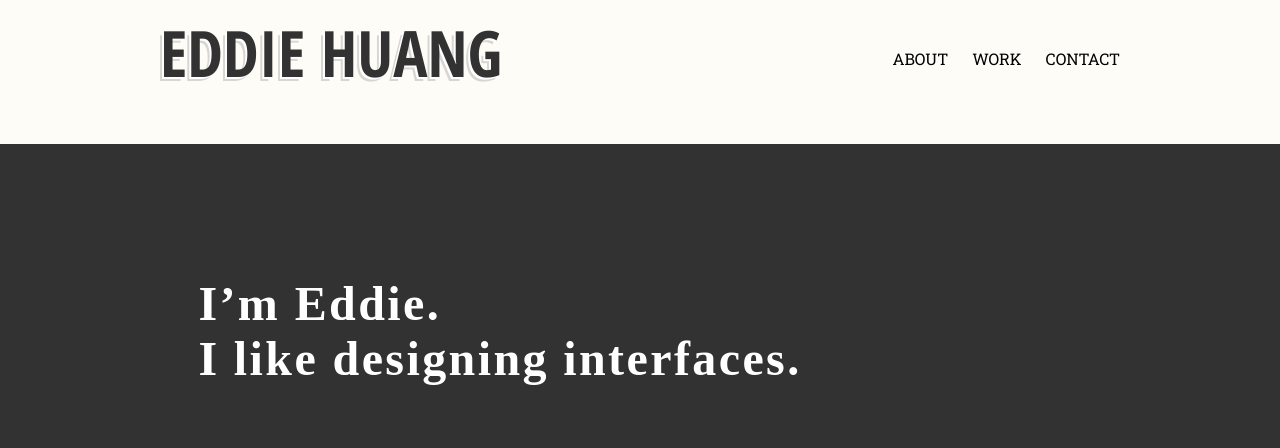
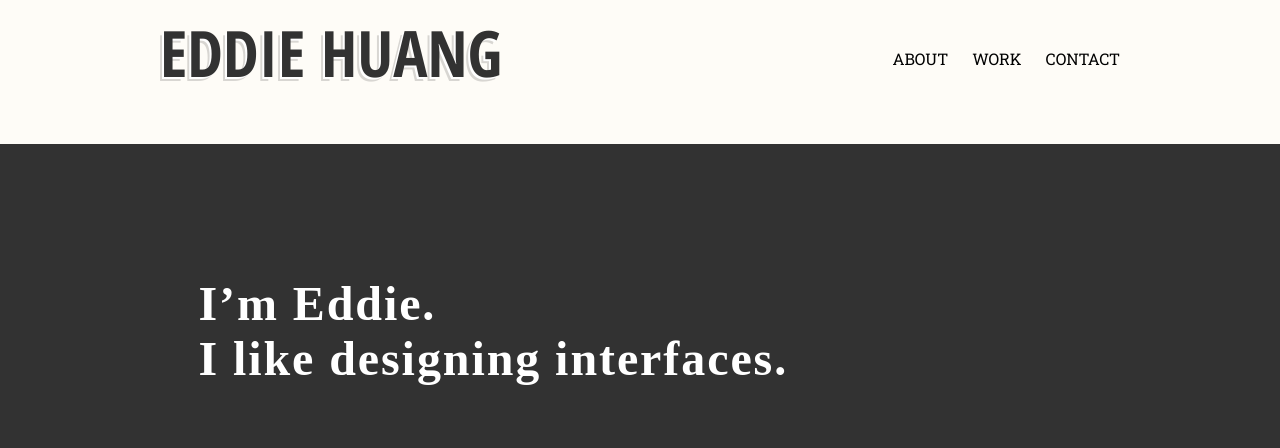
Before and after one commit to eddiehuang/portfolio, a plain HTML site: page index.html in a window 1280 px wide. Shown: the top 448 px of the page. Drawn offline with nearby package versions, Linux system fonts and the light colour scheme; a web font is replaced by a local one.

Commit message:
letterspacing

```diff
--- a/css/style.css
+++ b/css/style.css
@@ -162,7 +162,7 @@ nav ul li a:hover{
     padding-left: .8em;
     padding-top: 2.75em;
     padding-bottom: 1.5em;
-    letter-spacing: .05em;
+    letter-spacing: .04em;
     height: 275px;
 }
 
```
